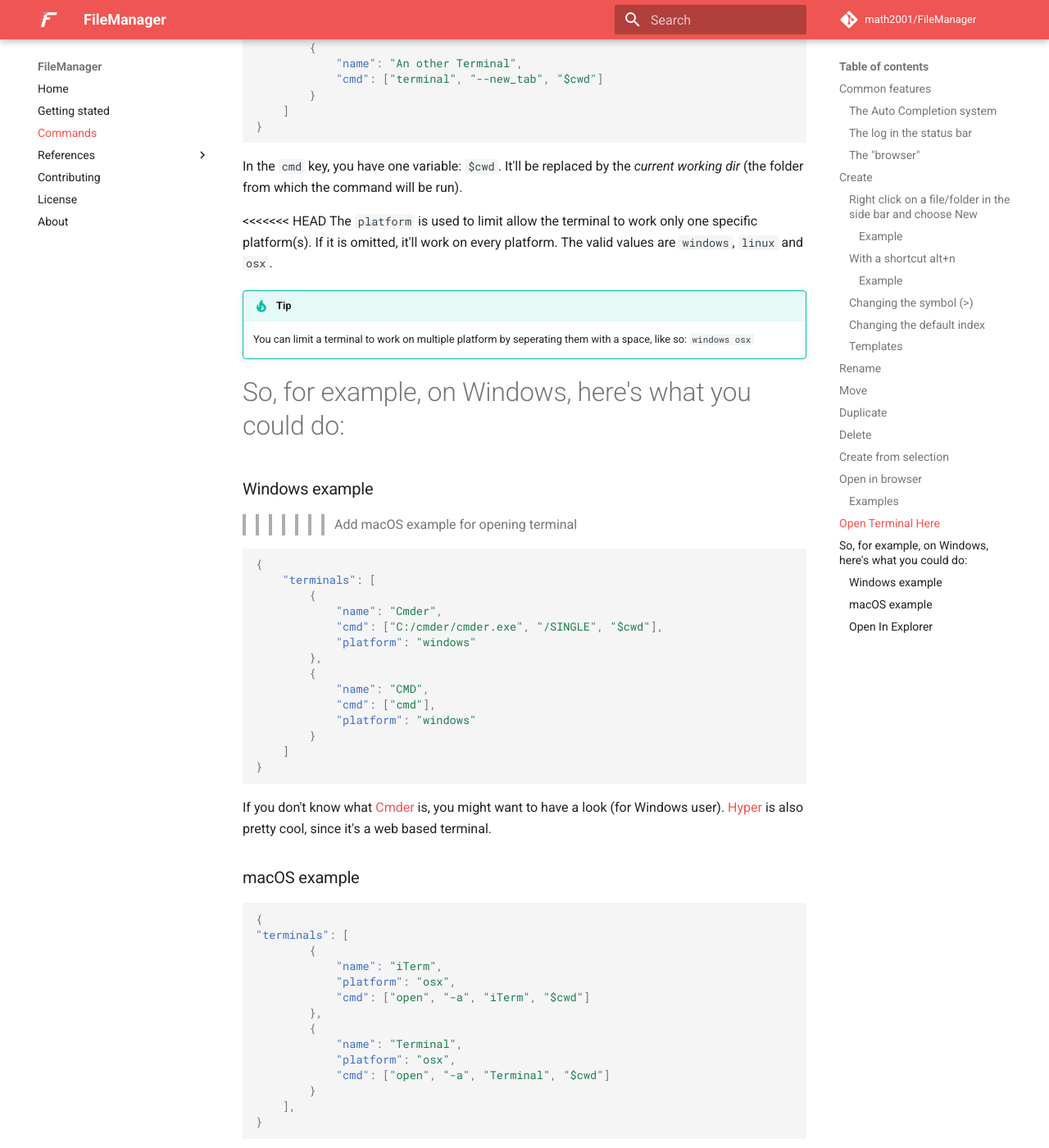
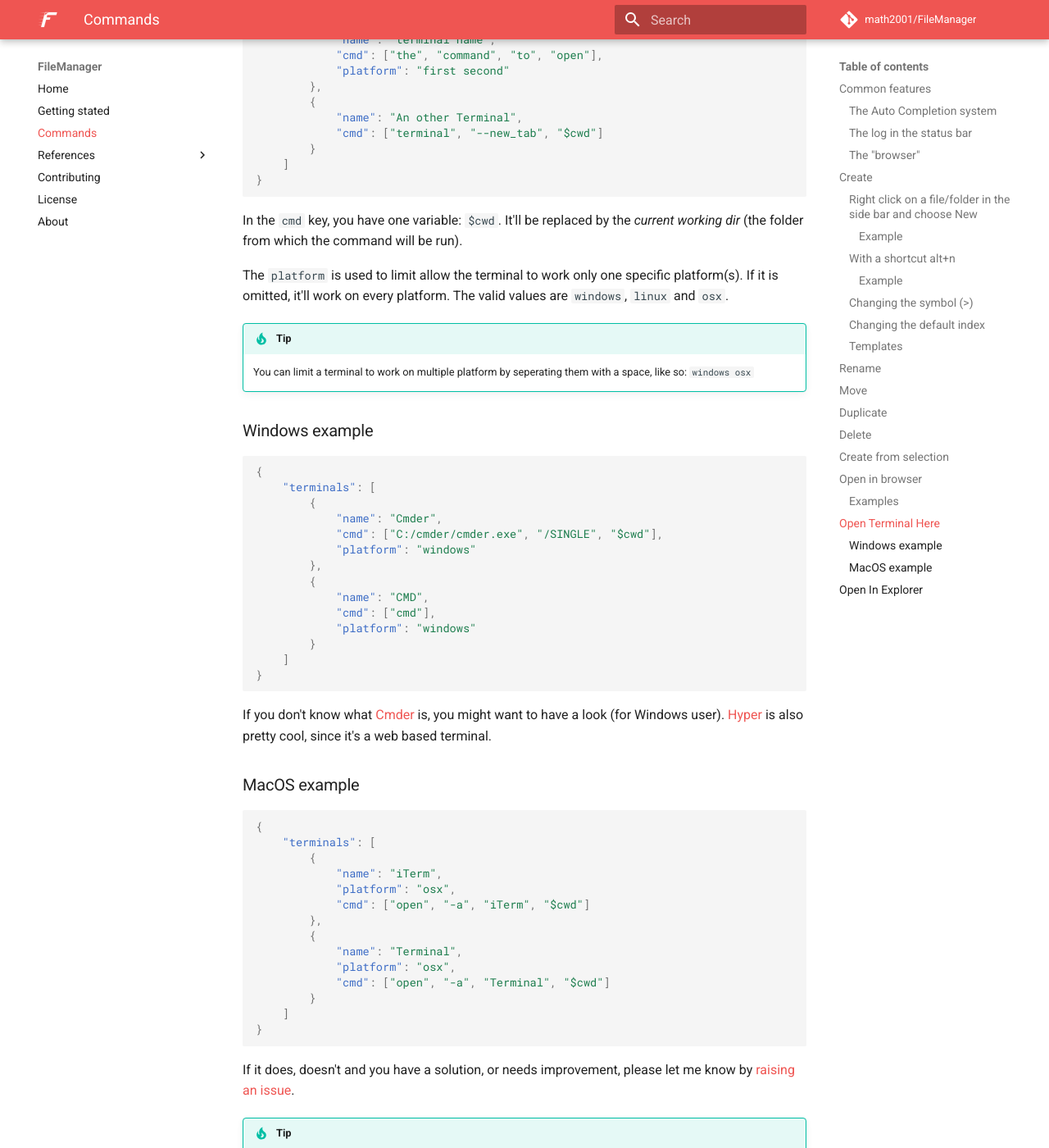
Before and after one commit to math2001/FileManager, an MkDocs documentation site: the page built from docs/commands.md, in a window 1280 px wide and 1400 px high, scrolled down 8515 px. Shown: the whole window at 82% size. Built offline with MkDocs 1.6.1 and Material for MkDocs 9.7.7, drawn with Linux system fonts in a browser that asks for light colours; emoji names are drawn with the system emoji font; comment, search, counter and statistics services are not loaded; old or Windows-style settings are respelled for this version of MkDocs.

Commit message:
Add ident and removed trailing comma

````diff
--- a/docs/commands.md
+++ b/docs/commands.md
@@ -298,7 +298,6 @@
 In the `cmd` key, you have one variable: `$cwd`. It'll be replaced by the *current working dir*
 (the folder from which the command will be run).
 
-<<<<<<< HEAD
 The `platform` is used to limit allow the terminal to work only one specific platform(s). If it is
 omitted, it'll work on every platform. The valid values are `windows`, `linux` and `osx`.
 
@@ -307,10 +306,7 @@
     `windows osx`
 
 
-So, for example, on Windows, here's what you could do:
-=======
 ### Windows example
->>>>>>> Add macOS example for opening terminal
 
 ```json
 {
@@ -332,11 +328,11 @@
 If you don't know what [Cmder](http://cmder.net) is, you might want to have a look (for Windows
 user). [Hyper](https://hyper.is) is also pretty cool, since it's a web based terminal.
 
-### macOS example
+### MacOS example
 
 ```json
 {
-"terminals": [
+    "terminals": [
         {
             "name": "iTerm",
             "platform": "osx",
@@ -347,13 +343,12 @@
             "platform": "osx",
             "cmd": ["open", "-a", "Terminal", "$cwd"]
         }
-    ],
+    ]
 }
 ```
 
 If it does, doesn't and you have a solution, or needs improvement, please let me know by
 [raising an issue][new-issue].
-
 
 !!! Tip
     If none of these works for you, and you don't know how to configure this, you can always use
````
